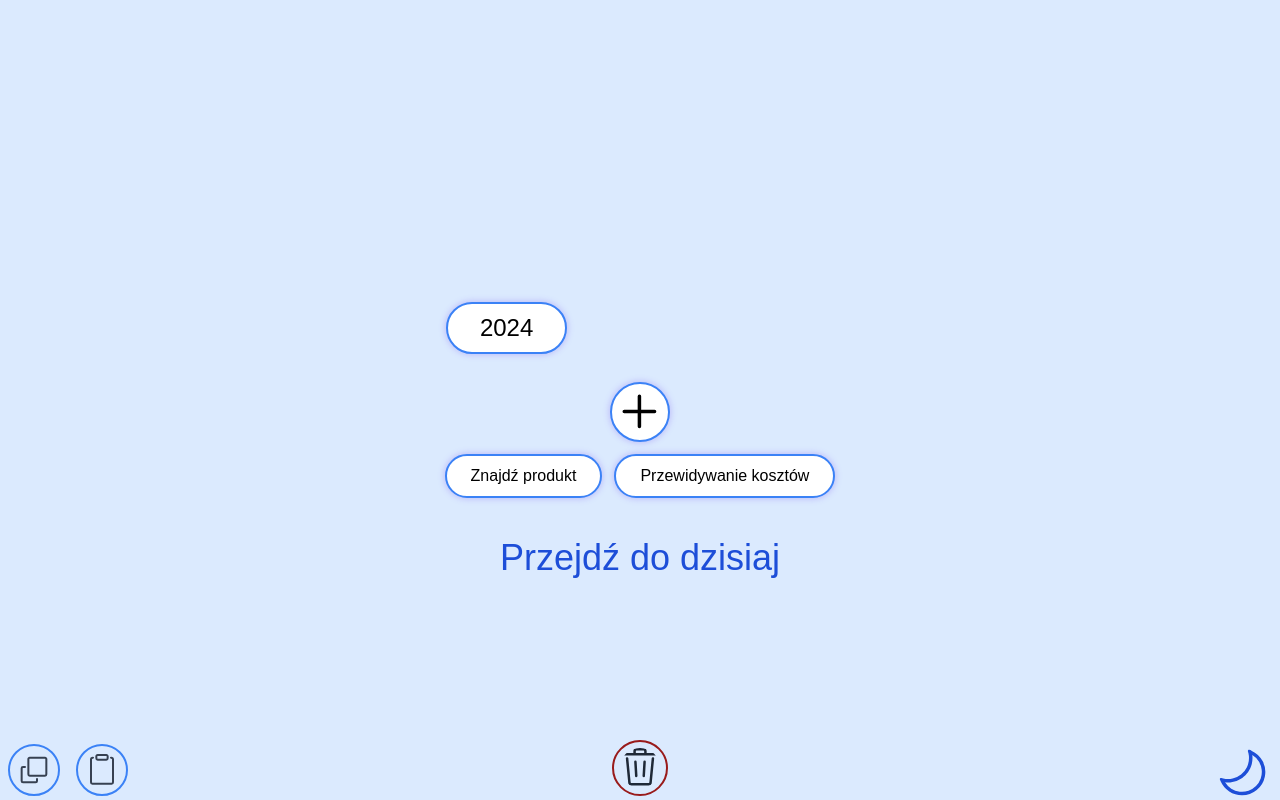
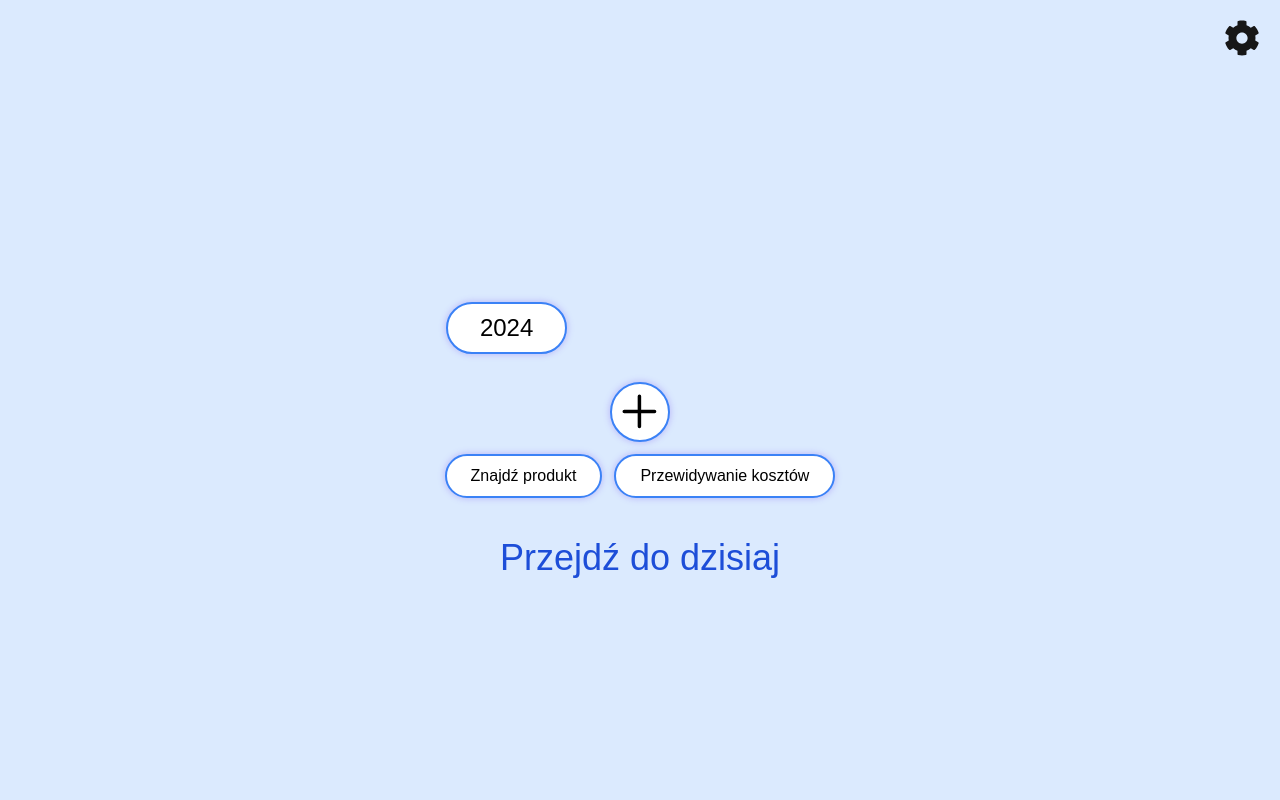
Before and after one commit to MarcelFrontend/EXPENSE-TRACKER, a Next.js app: page / in a window 1280 px wide. Built offline with nearby package versions, Linux system fonts and the light colour scheme.

Commit message:
Zmiana pokazywania ustawień

```diff
--- a/src/components/CopyPaste.tsx
+++ b/src/components/CopyPaste.tsx
@@ -7,17 +7,19 @@ const CopyPaste = () => {
     const { data } = useData();
 
     const hoverActiveAnim = "hover:scale-105 active:scale-95 transition-all"
-    const btnStyles = `text-4xl md:text-5xl rounded-full border-2 border-blue-500 dark:border-purple-800 dark:hover:border-purple-700 dark:shadow-[inset_0px_0px_5px_2px_rgb(50,10,70)] hover:bg-gray-100 dark:bg-black text-gray-700 hover:text-black dark:text-gray-400 dark:hover:text-gray-100 ${hoverActiveAnim} transition-colors`
+    const btnStyles = `flex items-center justify-center md:px-2 rounded-full border-2 border-blue-500 dark:border-purple-800 dark:hover:border-purple-700 dark:shadow-[inset_0px_0px_5px_2px_rgb(50,10,70)] hover:bg-gray-100 dark:bg-black text-gray-700 hover:text-black dark:text-gray-400 dark:hover:text-gray-100 ${hoverActiveAnim} transition-colors`
 
     const iconStyles = "p-2"
 
     return (
-        <div className="absolute bottom-1 left-2 flex gap-4">
+        <div className="flex flex-col gap-4">
             <button className={`${btnStyles}`}>
-                <GoCopy onClick={() => { if (data) copyData(data) }} className={`${iconStyles}`} title="Skopiuj dane" />
+                <GoCopy onClick={() => { if (data) copyData(data) }} className={`${iconStyles} text-[2.75rem]`} title="Skopiuj dane" />
+                <span className='hidden md:block text-lg'>Kopiuj dane</span>
             </button>
             <button className={`${btnStyles}`}>
-                <GoPaste onClick={() => pasteData()} className={`${iconStyles}`} title="Wklej dane" />
+                <GoPaste onClick={() => pasteData()} className={`${iconStyles} text-[2.75rem]`} title="Wklej dane" />
+                <span className='hidden md:block text-lg'>Wklej dane</span>
             </button>
         </div>
     )
--- /dev/null
+++ b/src/components/Settings.tsx
@@ -0,0 +1,32 @@
+import React, { useState } from 'react'
+import ThemeToggle from "./ThemeToogle";
+import { deleteData } from "@/utils/utils";
+import CopyPaste from './CopyPaste'
+import { FaCog } from "react-icons/fa";
+import { GoTrash } from 'react-icons/go'
+
+const Settings = () => {
+    const [showSettings, setShowSettings] = useState<boolean>(false)
+
+    const hoverActiveAnim = "hover:scale-105 active:scale-95 transition-all"
+
+    return (
+        <div className='absolute top-5 right-5 flex flex-col items-center gap-3 z-20'>
+            <button onClick={() => setShowSettings(!showSettings)} className='self-end text-4xl hover:rotate-180 duration-500'>
+                <FaCog />
+            </button>
+            {showSettings && (
+                <div className='flex items-center flex-col gap-3 bg-white dark:bg-gray-950 border-2 border-white shadow-[inset_0px_0px_5px_1px_rgb(225,225,225)] dark:shadow-[inset_0px_0px_5px_1px_rgb(50,50,50)] dark:border-gray-800 rounded-lg px-3 py-2'>
+                    <CopyPaste />
+                    <button onDoubleClick={() => deleteData()} className={`${hoverActiveAnim} md:w-full flex items-center justify-center md:gap-2 p-2.5 md:px-2 border-2 border-red-800 hover:border-red-600 rounded-full dark:shadow-[0px_0px_10px_2px_rgb(125,0,0)] dark:hover:shadow-[0px_0px_10px_2px_rgb(200,0,0)] hover:bg-gray-100 dark:bg-black text-gray-800 hover:text-black dark:text-gray-400 dark:hover:text-gray-300 transition-colors duration-300`}>
+                        <GoTrash className="text-3xl" title="Usuń dane" />
+                        <span className='hidden md:block text-lg'>Usuń dane</span>
+                    </button>
+                    <ThemeToggle />
+                </div>
+            )}
+        </div>
+    )
+}
+
+export default Settings
--- a/src/components/ThemeToogle.tsx
+++ b/src/components/ThemeToogle.tsx
@@ -8,18 +8,21 @@ const ThemeToggle = () => {
 
   const hoverActiveAnim = "hover:scale-105 active:scale-95 transition-all"
 
-
   return (
     <button
       onClick={() => setTheme(theme === 'dark' ? 'light' : 'dark')}
-      className={`absolute bottom-0 right-2.5 transition-colors duration-200 ${hoverActiveAnim}`}
+      className={`flex items-center justify-center gap-2 border-2 p-2.5 md:px-2 rounded-full hover:bg-gray-50 hover:dark:bg-gray-950 border-black dark:border-gray-700 dark:shadow-[0px_0px_10px_1px_rgb(0,0,0)] ${hoverActiveAnim} duration-300`}
       title="Zmień motyw"
     >
       {currentTheme === 'dark' ? (
-        <GoSun className="h-12 md:h-14 w-auto text-blue-300 hover:text-blue-500 transition-colors duration-500" />
+        <GoSun className="h-8 w-auto text-blue-300 hover:text-blue-500 transition-colors duration-500" />
       ) : (
-        <GoMoon className="h-12 md:h-14 w-auto text-blue-700 hover:text-blue-800 transition-colors duration-300" />
+        <GoMoon className="h-8 w-auto text-blue-700 hover:text-blue-800 transition-colors duration-300" />
       )}
+      <span className='hidden md:block'>
+        {theme == 'dark' ? 'Jasny ' : 'Ciemny '}
+        motyw
+      </span>
     </button>
   );
 };
--- a/src/pages/[year]/[month]/index.tsx
+++ b/src/pages/[year]/[month]/index.tsx
@@ -6,7 +6,6 @@ import { DailyExpenses, Expense } from '@/types/types'
 import { monthNames } from '@/utils/utils'
 import Link from 'next/link'
 import ReturnLink from '@/components/ReturnLink'
-import ThemeToggle from '@/components/ThemeToogle'
 
 const ChosenYear = () => {
     const { data, fetchData } = useData()
@@ -99,7 +98,6 @@ const ChosenYear = () => {
                     }
                 </ul>
             )}
-            <ThemeToggle />
         </div>
     )
 }
--- a/src/pages/[year]/index.tsx
+++ b/src/pages/[year]/index.tsx
@@ -6,7 +6,6 @@ import { MonthlyExpenses, Expense } from '@/types/types'
 import Link from 'next/link'
 import { monthNames } from '@/utils/utils'
 import ReturnLink from '@/components/ReturnLink'
-import ThemeToggle from '@/components/ThemeToogle'
 
 const ChosenYear = () => {
   const { data, fetchData } = useData()
@@ -63,7 +62,6 @@ const ChosenYear = () => {
           })}
         </ul>
       )}
-      <ThemeToggle />
     </div>
   )
 }
--- a/src/pages/_app.tsx
+++ b/src/pages/_app.tsx
@@ -2,12 +2,15 @@ import "@/styles/globals.css";
 import type { AppProps } from "next/app";
 import { ThemeProvider } from "next-themes";
 import { DataProvider } from '@/context/DataProvider';
+import React from "react";
+import Settings from "@/components/Settings";
 
 export default function App({ Component, pageProps }: AppProps) {
   return (
     <ThemeProvider attribute="class">
       <DataProvider>
         <Component {...pageProps} />
+        <Settings />
       </DataProvider>
     </ThemeProvider>
   )
--- a/src/pages/_document.tsx
+++ b/src/pages/_document.tsx
@@ -1,4 +1,5 @@
 import { Html, Head, Main, NextScript } from "next/document";
+import React from "react";
 
 export default function Document() {
 
--- a/src/pages/index.tsx
+++ b/src/pages/index.tsx
@@ -1,10 +1,8 @@
-import { GoTrash, GoPlus } from 'react-icons/go'
+import { GoPlus } from 'react-icons/go'
 import { useEffect, useState } from "react";
 import Link from "next/link";
-import CopyPaste from '../components/CopyPaste'
 import { useData } from "@/context/DataProvider";
-import { deleteData, monthNames } from "@/utils/utils";
-import ThemeToggle from "@/components/ThemeToogle";
+import { monthNames } from "@/utils/utils";
 
 export default function Index() {
   const { data, fetchData } = useData();
@@ -57,7 +55,6 @@ export default function Index() {
   }
 
   // Dodanie amount do produktu?
-
   return (
     <div className="relative h-dvh flex items-center justify-center text-black dark:text-gray-400">
       <div className="relative flex items-center flex-col gap-3">
@@ -87,11 +84,6 @@ export default function Index() {
           </Link>
         }
       </div>
-      <CopyPaste />
-      <button onDoubleClick={() => deleteData()} className={`absolute bottom-1 ${hoverActiveAnim}`}>
-        <GoTrash className="size-12 md:size-14 p-1.5 border-2 border-red-800 hover:border-red-600 rounded-full dark:shadow-[0px_0px_10px_2px_rgb(125,0,0)] dark:hover:shadow-[0px_0px_10px_2px_rgb(200,0,0)] hover:bg-gray-100 dark:bg-black text-gray-800 hover:text-black dark:text-gray-400 dark:hover:text-gray-300 transition-colors duration-300" title="Usuń dane" />
-      </button>
-      <ThemeToggle />
     </div>
   )
 }
```
